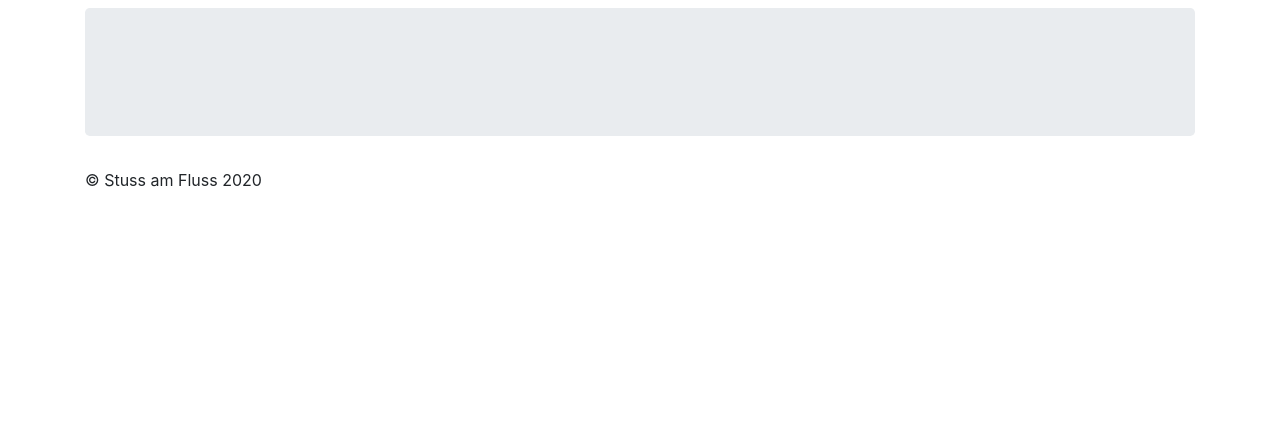
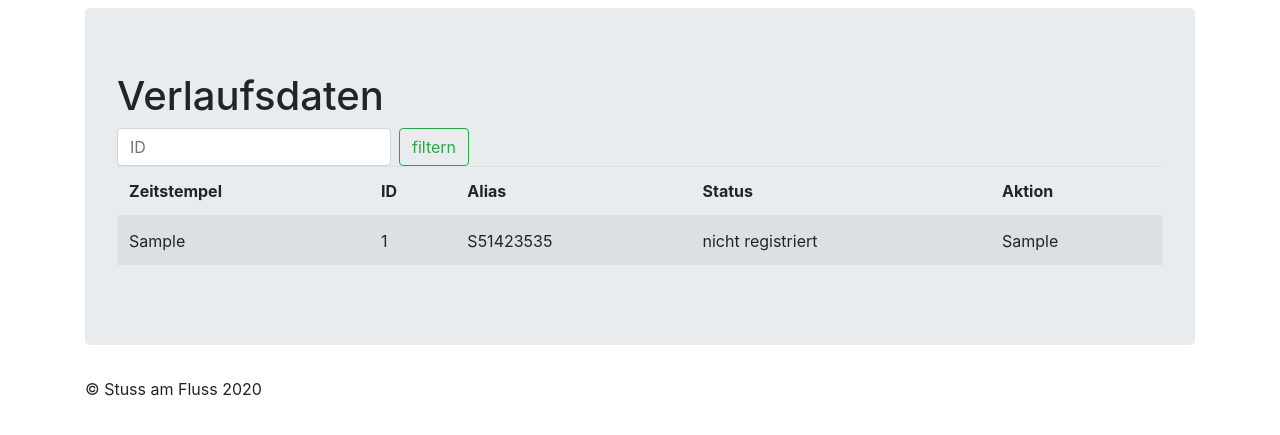
Before and after one commit to snue/stuss2020-tracking, a Flask app: page /verlaufsdaten in a window 1280 px wide. Shown: the part 90-525 px from the top of the page. Run offline with Flask 2, Linux system fonts and the light colour scheme; tables that the repository leaves empty or names only in its code hold one stand-in row (values such as "Sample post"); some libraries are stand-ins or nearby versions.

Commit message:
webui: show tracking data
Only show obfuscated (soundex) names. Allow filtering
for IDs.

Signed-off-by: Stefan Nuernberger <kabelfrickler@gmail.com>

```diff
--- a/webui/app.py
+++ b/webui/app.py
@@ -60,6 +60,21 @@ LEFT JOIN
 ON s.besucher_id = b.besucher_id
 GROUP BY z.zustand, s.status
 ORDER BY s.status, z.zustand
+'''
+
+get_tracking_data_stmt = '''
+SELECT
+zeitstempel, v.besucher_id,
+IFNULL(soundex(name), "unbekannt") as alias,
+IFNULL(status, "unbekannt") as status,
+aktion
+FROM verlaufsdaten v
+LEFT JOIN
+(SELECT name, status, besucher_id FROM stammdaten) as s
+on v.besucher_id = s.besucher_id
+WHERE
+v.besucher_id = IFNULL(%s,v.besucher_id)
+ORDER BY zeitstempel DESC
 '''
 
 GAST_MAX = 700
@@ -158,7 +173,13 @@ def stammdaten():
 
 @app.route('/verlaufsdaten',methods=['GET'])
 def verlaufsdaten():
-    return render_template('verlaufsdaten.html')
+    besucher_id = request.args.get('besucher_id')
+    besucher_id = (besucher_id, None)[besucher_id == '']
+    cursor.execute(get_tracking_data_stmt, (besucher_id,))
+    verlauf = cursor.fetchall()
+    return render_template('verlaufsdaten.html',
+                           id = besucher_id,
+                           verlauf = verlauf)
 
 
 @app.route('/',methods=['GET'])
--- a/webui/templates/verlaufsdaten.html
+++ b/webui/templates/verlaufsdaten.html
@@ -1,5 +1,31 @@
 {% extends "base.html" %}
 {% block verlaufsdaten %}active{% endblock %}
 {% block content %}
-
+<h1>Verlaufsdaten</h1>
+<form class="form-inline my-2 my-lg-0">
+<input class="form-control mr-sm-2" type="number" placeholder="ID" aria-label="ID" name="besucher_id" maxlength="5" size="5" value="{{ id }}">
+<button class="btn btn-outline-success my-2 my-sm-0" type="submit" formaction="/verlaufsdaten" formmethod="get">filtern</button>
+</form>
+<table class="table table-striped">
+    <thead>
+        <tr>
+            <th>Zeitstempel</th>
+            <th>ID</th>
+            <th>Alias</th>
+            <th>Status</th>
+            <th>Aktion</th>
+        </tr>
+    </thead>
+    <tbody>
+    {% for zeitstempel, besucher_id, alias, status, aktion in verlauf %}
+    <tr>
+    <td>{{ zeitstempel }}</td>
+    <td>{{ besucher_id }}</td>
+    <td>{{ alias }}</td>
+    <td>{{ status }}</td>
+    <td>{{ aktion }}</td>
+    </tr>
+    {% endfor %}
+    </tbody>
+</table>
 {% endblock %}
```
